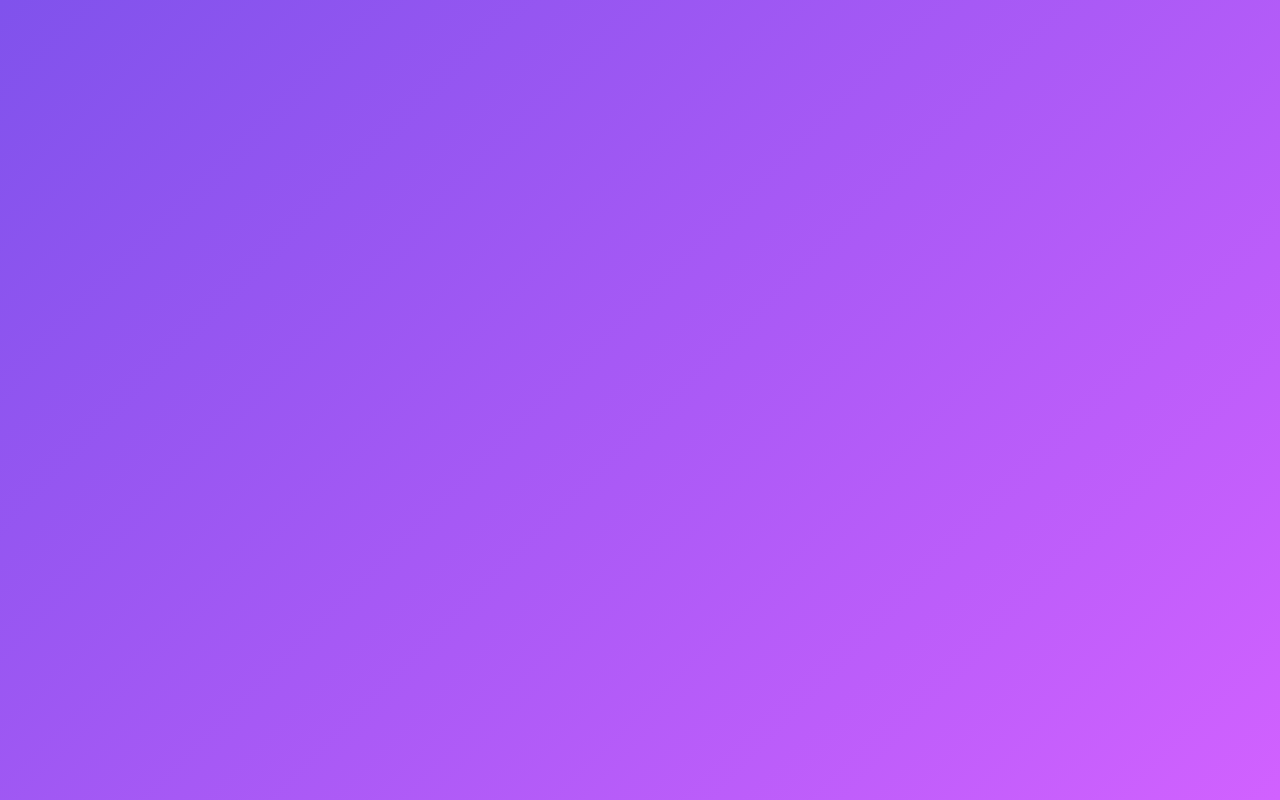
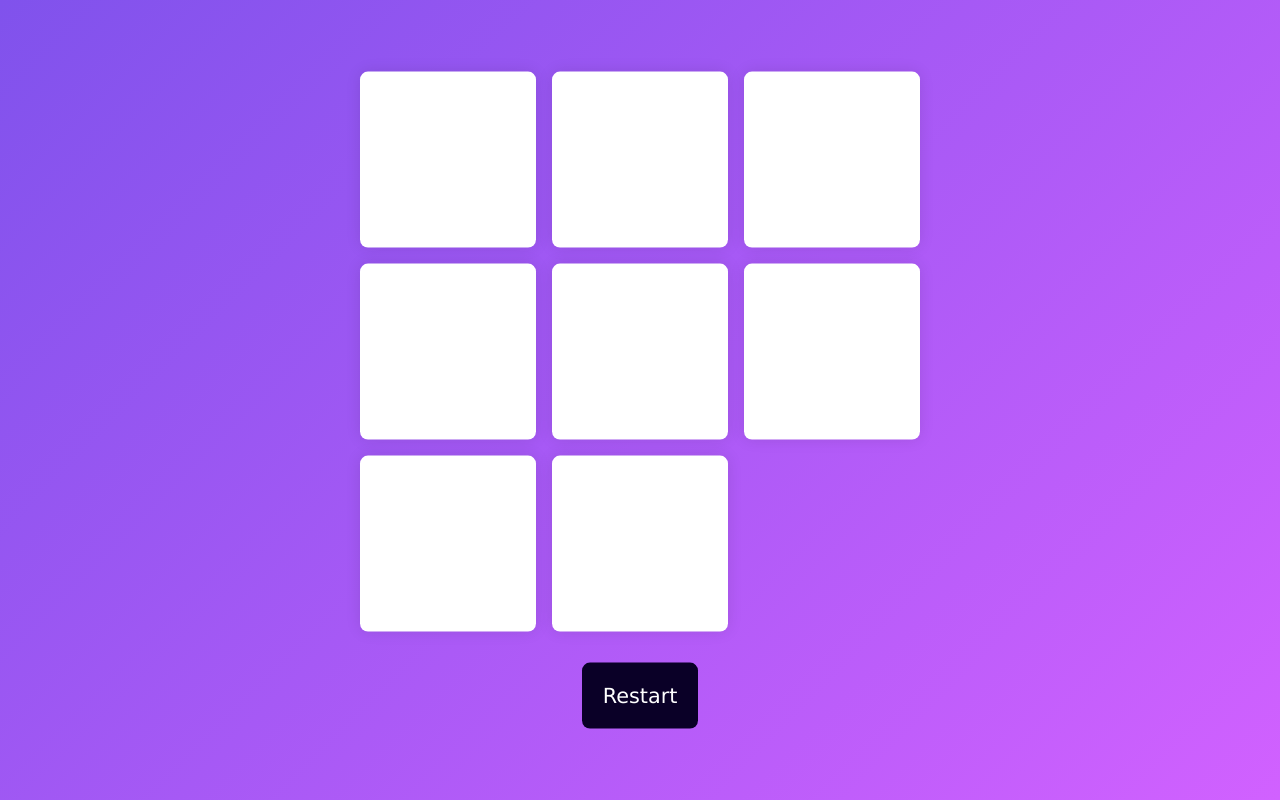
Before and after one commit to IkaMastera/Tic-Tac-Toe-JS, a plain HTML site: page index.html in a window 1280 px wide. Drawn offline with Linux system fonts and the light colour scheme.

Commit message:
add: button and container styles

```diff
--- a/index.html
+++ b/index.html
@@ -7,6 +7,19 @@
     <title>Tic-Tac-Toe JS</title>
   </head>
   <body>
+    <div class="wrapper">
+      <div class="container">
+        <button class="button-option"></button>
+        <button class="button-option"></button>
+        <button class="button-option"></button>
+        <button class="button-option"></button>
+        <button class="button-option"></button>
+        <button class="button-option"></button>
+        <button class="button-option"></button>
+        <button class="button-option"></button>
+      </div>
+      <button id="restart">Restart</button>
+    </div>
     <script src="script.js"></script>
   </body>
 </html>
--- a/style.css
+++ b/style.css
@@ -14,3 +14,41 @@ body {
 html {
   font-size: 16px;
 }
+
+.wrapper {
+  position: absolute;
+  transform: translate(-50%, -50%);
+  top: 50%;
+  left: 50%;
+}
+
+.container {
+  width: 70vmin;
+  height: 70vmin;
+  display: flex;
+  flex-wrap: wrap;
+  gap: 2vmin;
+}
+
+.button-option {
+  background: #ffffff;
+  height: 22vmin;
+  width: 22vmin;
+  border: none;
+  border-radius: 8px;
+  font-size: 12vmin;
+  color: #d161ff;
+  box-shadow: 0 0 15px rgba(0, 0, 0, 0.1);
+}
+
+#restart {
+  font-size: 1.3em;
+  padding: 1em;
+  border-radius: 8px;
+  background-color: #0a0027;
+  color: #ffffff;
+  border: none;
+  position: relative;
+  margin: 1.5em auto 0 auto;
+  display: block;
+}
```
